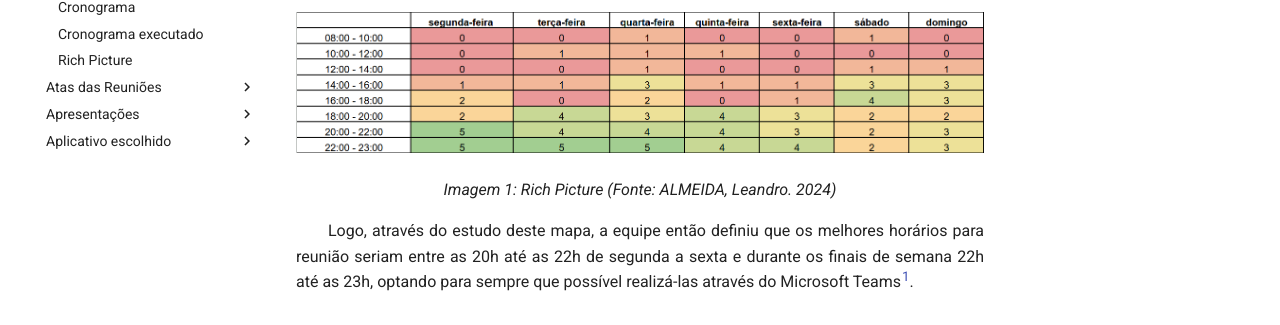
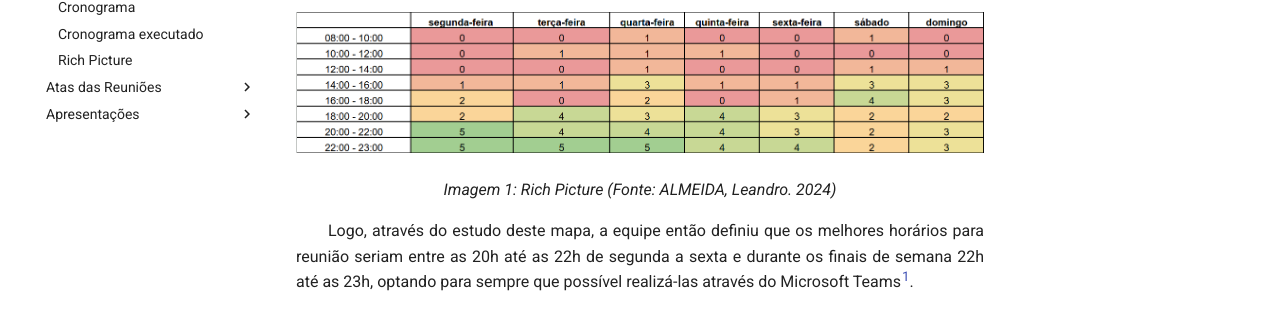
Before and after one commit to Requisitos-de-Software/2024.2-CAESB-Autoatendimento, an MkDocs documentation site: the page built from docs/planejamento/heatmap.md, in a window 1280 px wide. Shown: the part 311-636 px from the top of the page. Built offline with MkDocs 1.6.1 and Material for MkDocs 9.7.7, drawn with Linux system fonts in a browser that asks for light colours; comment, search, counter and statistics services are not loaded.

Commit message:
tira links inuteis

```diff
--- a/mkdocs.yml
+++ b/mkdocs.yml
@@ -30,7 +30,6 @@ theme:
     - navigation.tracking
     - navigation.tabs.sticky
 
-# Navegação lateral configurada
 nav:
   - Início: index.md
   - Planejamento:
@@ -41,13 +40,10 @@ nav:
       - Cronograma: planejamento/cronograma.md
       - Cronograma executado: planejamento/cronograma_executado.md
       - Rich Picture: planejamento/richpicture.md
-
   - Atas das Reuniões:
       - Reunião 1 - 20/10/2024: atas/reuniao1.md
   - Apresentações:
       - Entregas: apresentacoes/Entregas.md
-  - Aplicativo escolhido:
-    - Site escolhido: site-escolhido/siteEscolhido.md
 
 markdown_extensions:
   - attr_list
```
